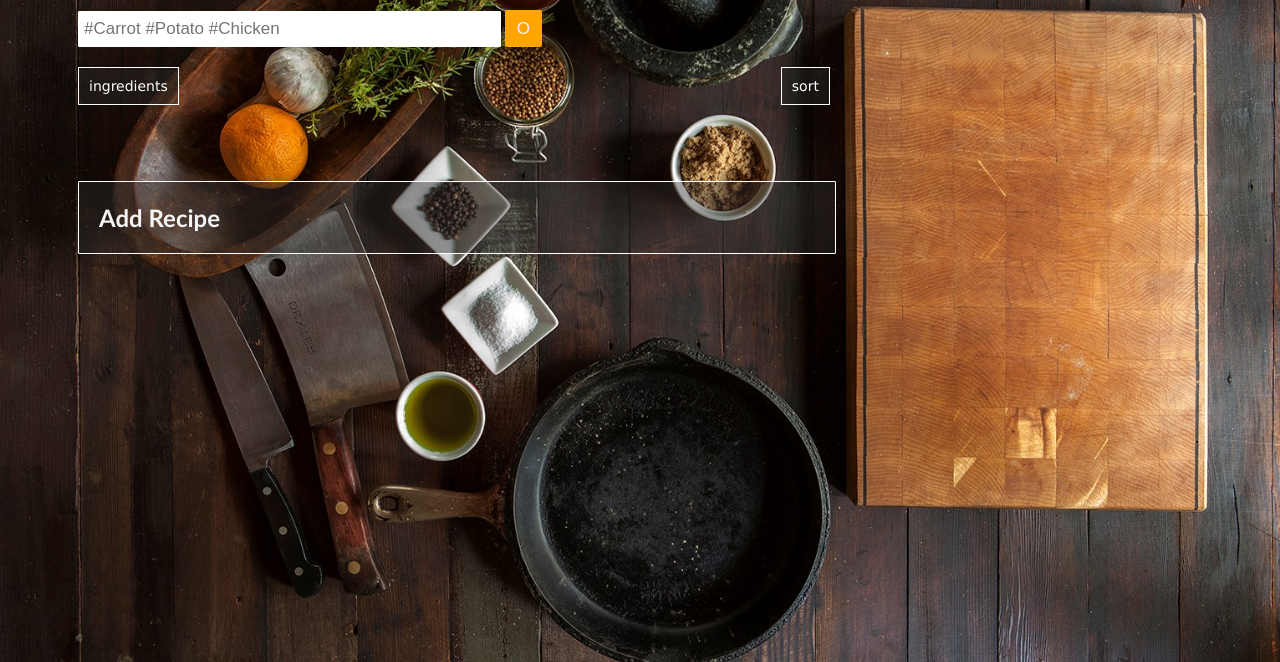
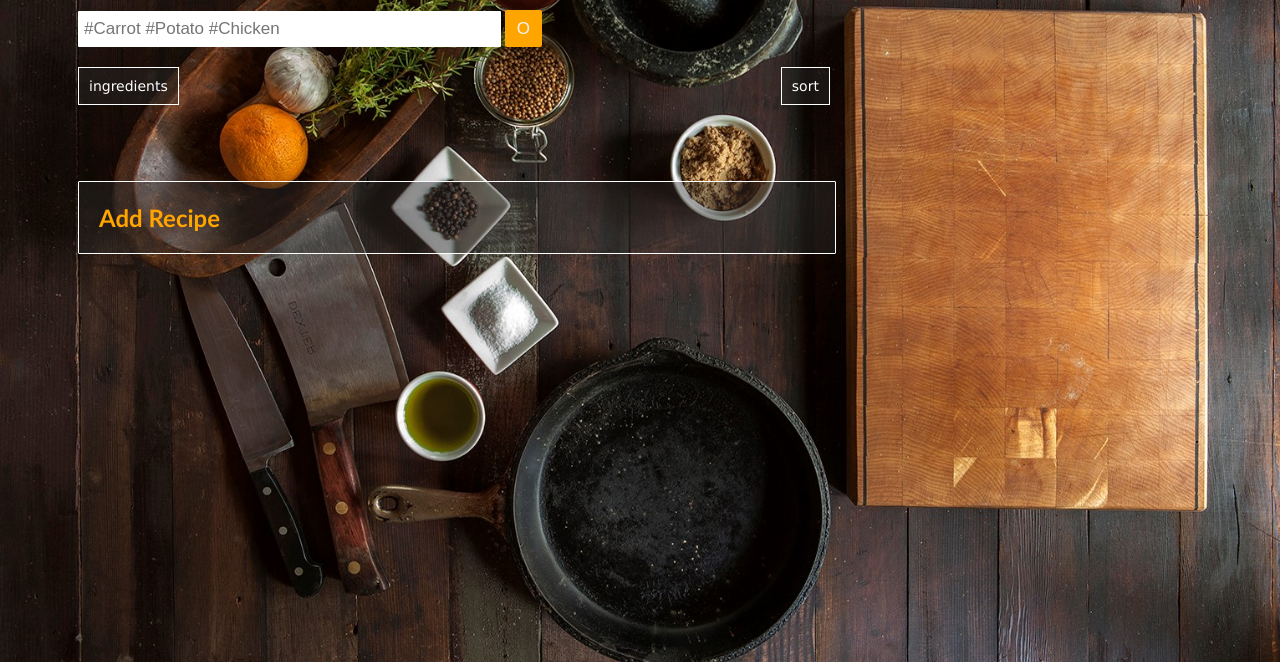
Before and after one commit to JoshuaShin/Foodle, a plain HTML site: page search_result.html in a window 1280 px wide. Shown: the part 138-800 px from the top of the page. Drawn offline with nearby package versions, Linux system fonts and the light colour scheme; no server answers.

Commit message:
Add additional highlight

```diff
--- a/search_result.html
+++ b/search_result.html
@@ -110,7 +110,7 @@
 
                 <div class = "AddRecipe">
                     <a href = "./create_recipe.html">
-                        <h2 style = "color: whitesmoke;">Add Recipe</h2>
+                        <h2 style = "color: orange;">Add Recipe</h2>
                     </a>
                 </div>
                 </br>
```
